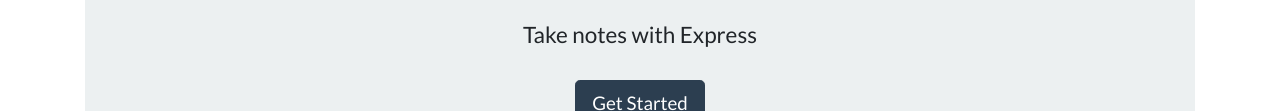
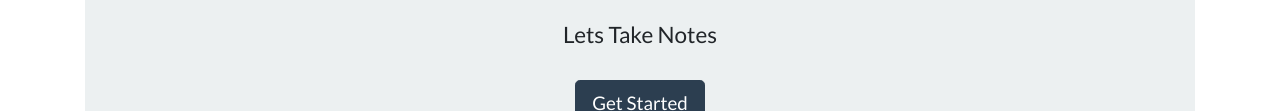
Before and after one commit to kait-kat/Take-some-notes, a website: page root/public/index.html in a window 1280 px wide. Shown: the part 285-396 px from the top of the page. Drawn offline with nearby package versions, Linux system fonts and the light colour scheme; no server answers.

Commit message:
changed a header

```diff
--- a/root/public/index.html
+++ b/root/public/index.html
@@ -17,7 +17,7 @@
   <div class="container">
     <div style="margin-top: 80px;" class="jumbotron text-center">
       <h1 class="display-4">Note Taker <span role="img" aria-label="Memo">📝</span></h1>
-      <h4 class="mt-4">Take notes with Express</h4>
+      <h4 class="mt-4">Lets Take Notes</h4>
       <a class="btn btn-primary btn-lg mt-4" href="/notes" role="button">Get Started</a>
     </div>
   </div>
```
